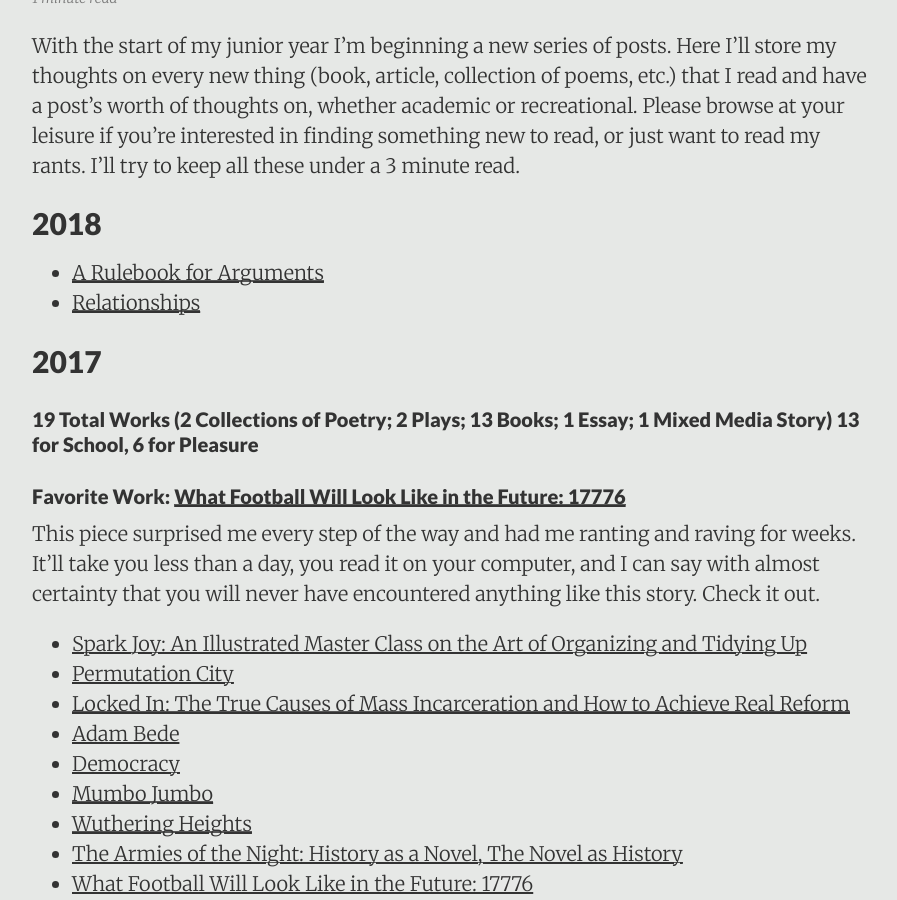
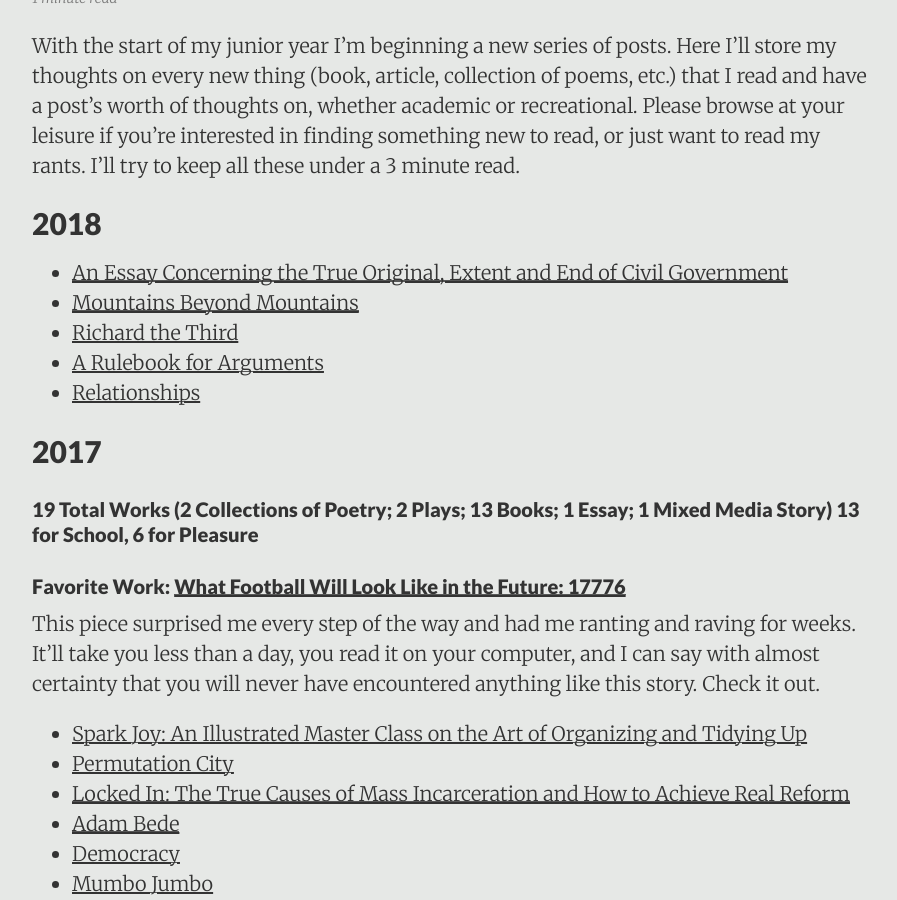
Before and after one commit to DestinyRoseMurphy/DestinyRoseMurphy.github.io, a Jekyll site: the page built from _posts/2017-08-21-Things-I've-Read.md, in a window 1280 px wide and 900 px high, scrolled down 352 px. Shown: the whole window, without its empty margins (188-1085 px from the left). Built offline with Jekyll 4.4.1, drawn with Linux system fonts in a browser that asks for light colours.

Commit message:
Added R3, Mountains, Locke

```diff
--- a/_posts/2017-08-21-Things-I've-Read.md
+++ b/_posts/2017-08-21-Things-I've-Read.md
@@ -8,7 +8,9 @@ summary:    "With the start of my junior year I'm beginning a new series of post
 With the start of my junior year I'm beginning a new series of posts. Here I'll store my thoughts on every new thing (book, article, collection of poems, etc.) that I read and have a post's worth of thoughts on, whether academic or recreational. Please browse at your leisure if you're interested in finding something new to read, or just want to read my rants. I'll try to keep all these under a 3 minute read.
 
 ## 2018
-
+* [An Essay Concerning the True Original, Extent and End of Civil Government](/details/2018-02-04-Civil-Government.md)
+* [Mountains Beyond Mountains](/details/2018-02-04-Mountains)
+* [Richard the Third](/details/2018-02-03-Richard)
 * [A Rulebook for Arguments](/details/2018-01-24-A-Rulebook)
 * [Relationships](/details/2018-01-08-Relationships)
 
```
Also changed, not shown: _details/2018-02-03-Richard.md (added, +10 -0 lines), _details/2018-02-04-Civil-Government.md (added, +12 -0 lines), _details/2018-02-04-Mountains.md (added, +12 -0 lines).
